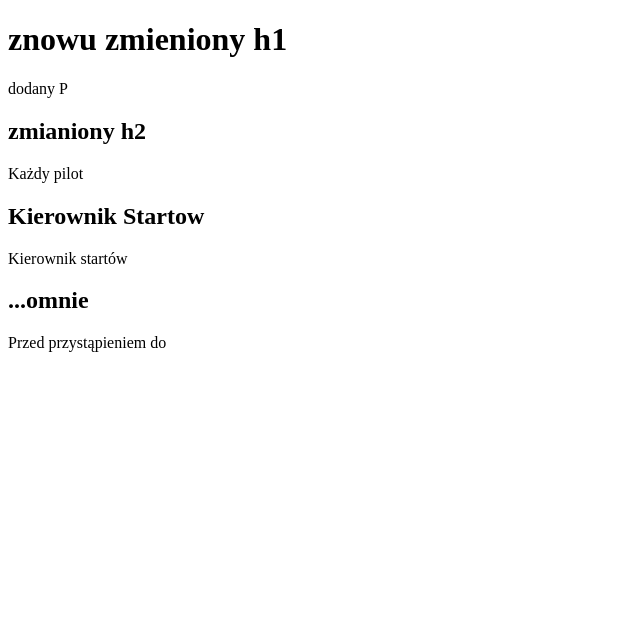
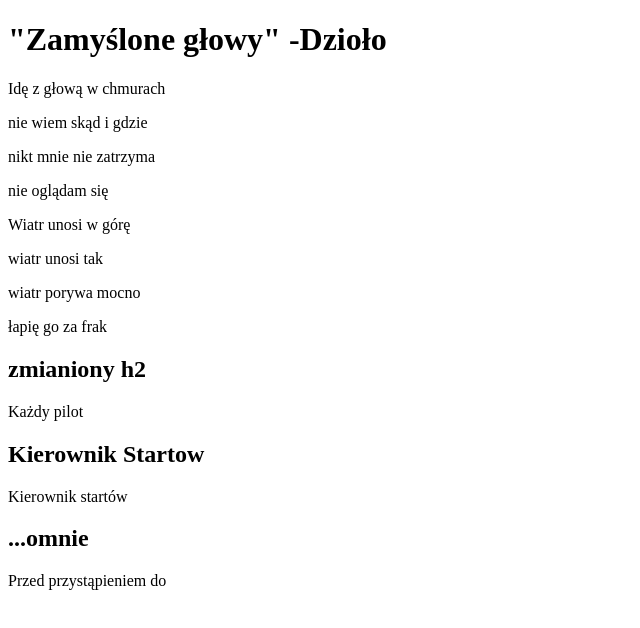
Before and after one commit to ltvc/learning-git-2, a plain HTML site: page index.html in a window 1280 px wide. Shown: the whole page, without its empty margins (0-640 px from the left). Drawn offline with Linux system fonts and the light colour scheme.

Commit message:
Add title, author and verse

```diff
--- a/index.html
+++ b/index.html
@@ -5,9 +5,18 @@
     <title>Dzioło - Zamyślone głowy</title>
     </head>
   <body>
-  <h1>znowu zmieniony h1</h1>
-  <p>dodany P</p>
-  	<h2>zmianiony h2</h2>
+  <h1>"Zamyślone głowy" -Dzioło</h1>
+  <p>Idę z głową w chmurach</p>
+<p>nie wiem skąd i gdzie</p>
+<p>nikt mnie nie zatrzyma</p>
+<p>nie oglądam się</p>
+<p>Wiatr unosi w górę</p>
+<p>wiatr unosi tak</p>
+<p>wiatr porywa mocno</p>
+<p>łapię go za frak</p>
+
+
+	<h2>zmianiony h2</h2>
   		<p> Każdy pilot </p>
   	<h2>Kierownik Startow </h2>
   		<p> Kierownik startów </p>
```
